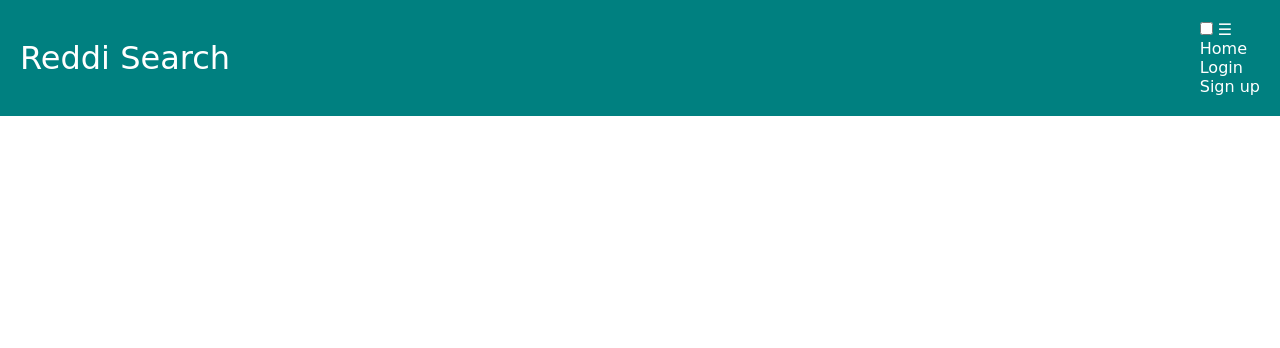
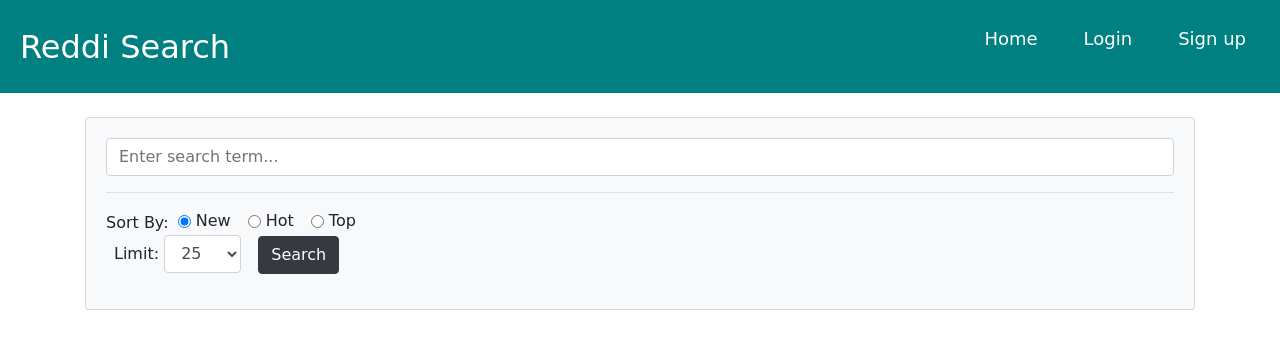
Before and after one commit to KELVINMBAKA/Reddisearch, a plain HTML site: page index.html in a window 1280 px wide. Drawn offline with nearby package versions, Linux system fonts and the light colour scheme.

Commit message:
Created a form in index.html, linked bootstrap to htn,

```diff
--- a/index.html
+++ b/index.html
@@ -5,7 +5,13 @@
     <meta http-equiv="X-UA-Compatible" content="IE=edge">
     <meta name="viewport" content="width=device-width, initial-scale=1.0">
     <title>ReddiSearch</title>
-    <link rel="stylesheet" href="main.css" />
+    <link href="https://fonts.googleapis.com/css?family=Lobster" rel="stylesheet">
+   <script defer src="https://use.fontawesome.com/releases/v5.0.6/js/all.js"></script>
+   <link href="https://maxcdn.bootstrapcdn.com/font-awesome/4.6.1/css/font-awesome.min.css" rel="stylesheet"/>
+   <link href="https://maxcdn.bootstrapcdn.com/bootstrap/4.0.0/css/bootstrap.min.css"
+   rel="stylesheet" integrity="sha384-Gn5384xqQ1aoWXA+058RXPxPg6fy4IWvTNh0E263XmFcJlSAwiGgFAW/dAiS6JXm" crossorigin="anonymous">
+    <link rel="stylesheet" href="main.css"/>
+
 </head>
 <body>
     <nav class="navbar">
@@ -22,12 +28,64 @@
             <li><a href="/">Login</a></li>
             <li class="services">
               <a href="/"> Sign up</a>
-
             </li>
 
           </div>
         </ul>
       </nav>
+    <br> <!this tesst-->
+    <div id="search-container" class="container">
+        <div id="search" class="card card-body bg-light mb-2">
+          <form id="search-form">
+            <div class="form-group">
+              <input type="text" id="search-input" class="form-control" placeholder="Enter search term...">
+            </div>
+            <hr>
+            <div class="sort-by-container">
+              <span class="sort-by">Sort By:</span>
+              <div class="form-check form-check-inline sortbyval">
+                <input class="form-check-input ml-1" type="radio" name="sortby" value="new" checked id="new">
+                <label class="form-check-label" for="new">
+                  New
+                </label>
+              </div>
+              <div class="form-check form-check-inline sortbyval">
+                <input class="form-check-input" type="radio" name="sortby" value="hot" id="hot">
+                <label class="form-check-label" for="hot">
+                  Hot
+                </label>
+              </div>
+              <div class="form-check form-check-inline sortbyval">
+                <input class="form-check-input" type="radio" name="sortby" value="top" id="top">
+                <label class="form-check-label" for="top">
+                  Top
+                </label>
+              </div>
+            </div>
+
+
+            <!-- <div class="limit-div"> -->
+              <span class="ml-2 limit">Limit: </span>
+              <div class="form-group form-check-inline">
+                <select id="limit" name="limit" class="form-control">
+                  <option value="5">5</option>
+                  <option value="10">10</option>
+                  <option value="25" selected>25</option>
+                  <option value="50">50</option>
+                  <option value="100">100</option>
+                </select>
+              </div>
+            <!-- </div> -->
+
+            <button type="submit" class="btn btn-dark submit">Search</button>
+          </form>
+        </div>
+        <div id="results">
+        </div>
+      </div>
+
+
+
 
 </body>
 </html>
--- a/main.css
+++ b/main.css
@@ -29,3 +29,60 @@
    .logo {
     font-size: 32px;
    }
+    /* NAVBAR MENU */
+    .menu {
+        display: flex;
+        gap: 1em;
+        font-size: 18px;
+       }
+       .menu li:hover {
+        background-color: #4c9e9e;
+        border-radius: 5px;
+        transition: 0.3s ease;
+       }
+       .menu li {
+        padding: 5px 14px;
+       }
+       /* DROPDOWN MENU */
+       .services {
+        position: relative;
+       }
+       /*RESPONSIVE NAVBAR MENU STARTS*/
+    /* CHECKBOX HACK */
+    input[type=checkbox]{
+        display: none;
+       }
+       /*HAMBURGER MENU*/
+       .hamburger {
+        display: none;
+        font-size: 24px;
+        user-select: none;
+       }
+
+       /*APPLYING MEDIA QUERIES */
+
+       @media (max-width: 768px) {
+       .menu {
+        display:none;
+        position: absolute;
+        background-color:teal;
+        right: 0;
+        left: 0;
+        text-align: center;
+        padding: 16px 0;
+       }
+       .menu li:hover {
+        display: inline-block;
+        background-color:#4c9e9e;
+        transition: 0.3s ease;
+       }
+       .menu li + li {
+        margin-top: 12px;
+       }
+       input[type=checkbox]:checked ~ .menu{
+        display: block;
+       }
+       .hamburger {
+        display: block;
+       }
+       }
```
